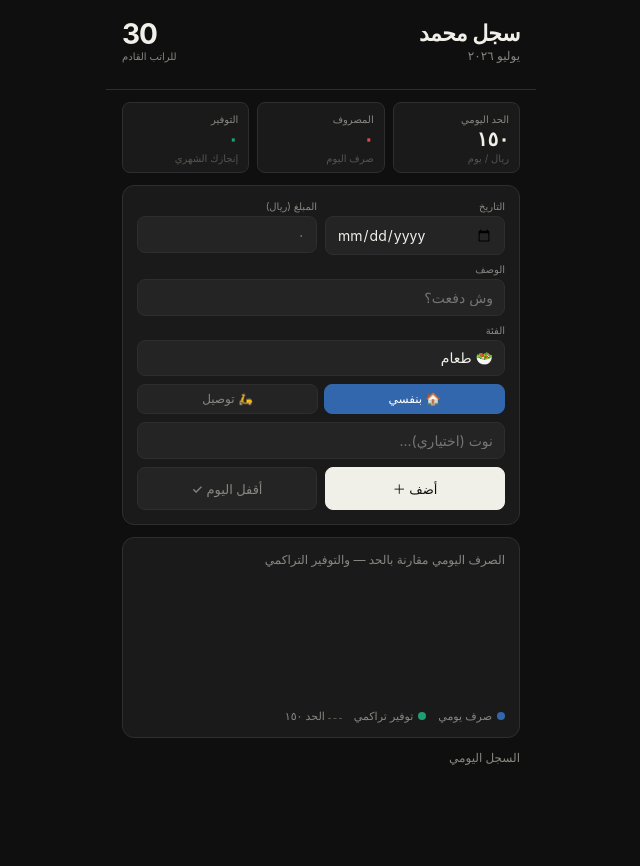
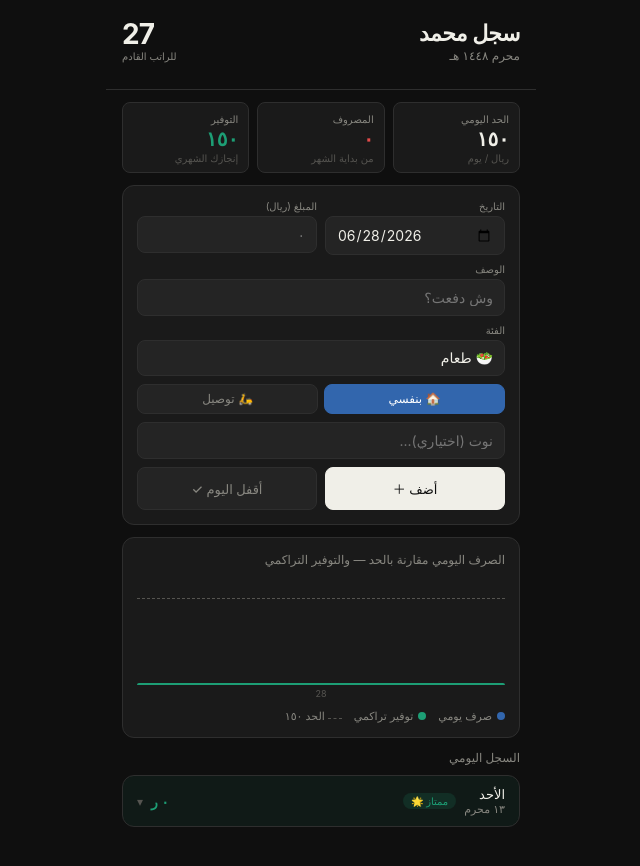
Before and after one commit to malrasheed85/Trucker, a plain HTML site: page Index.html in a window 1280 px wide. Both pictures are taken after a click on the button "أقفل اليوم ✓". Shown: the whole page, without its empty margins (319-959 px from the left). Drawn offline with Linux system fonts and the light colour scheme.

Commit message:
index.html

```diff
--- a/Index.html
+++ b/Index.html
@@ -150,7 +150,7 @@
   <div class="metric">
     <div class="metric-label">المصروف</div>
     <div class="metric-value" id="total-spent-val" style="color:var(--red);">٠</div>
-    <div class="metric-sub">صرف اليوم</div>
+    <div class="metric-sub">من بداية الشهر</div>
   </div>
   <div class="metric metric-saving">
     <div class="metric-label">التوفير</div>
@@ -288,18 +288,19 @@
 }
 
 function calcTotals() {
-  let todaySpent = 0;
+  let totalSpent = 0;
   let saving = 0;
   Object.entries(data.days).forEach(([date, day]) => {
     if (day.closed) {
+      totalSpent += day.total;
       saving += DAILY_LIMIT - day.total;
     }
   });
+  // أضف المفتوح
   Object.values(data.openEntries || {}).forEach(entries => {
-    entries.forEach(e => todaySpent += e.amount);
+    entries.forEach(e => totalSpent += e.amount);
   });
-  return { totalSpent: todaySpent, saving };
-}
+  return { totalSpent, saving };
 }
 
 function updateUI() {
@@ -487,6 +488,9 @@
 
 function closeDay() {
   const date = document.getElementById('exp-date').value;
+  if (!date) { showToast('اختر التاريخ أولاً', false); return; }
+  const entries = (data.openEntries || {})[date] || [];
+
   const total = entries.reduce((s,e) => s+e.amount, 0);
   if (!data.days) data.days = {};
   data.days[date] = { closed: true, entries, total };
```
